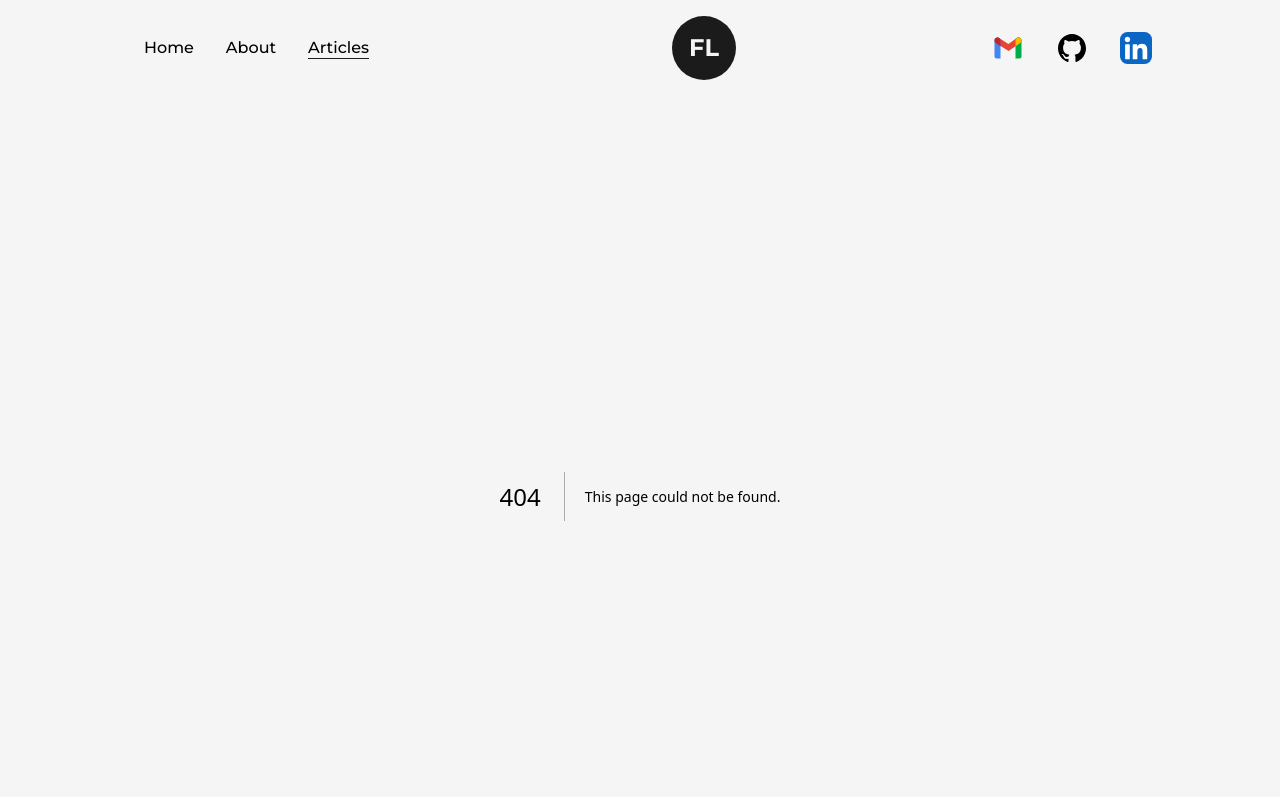
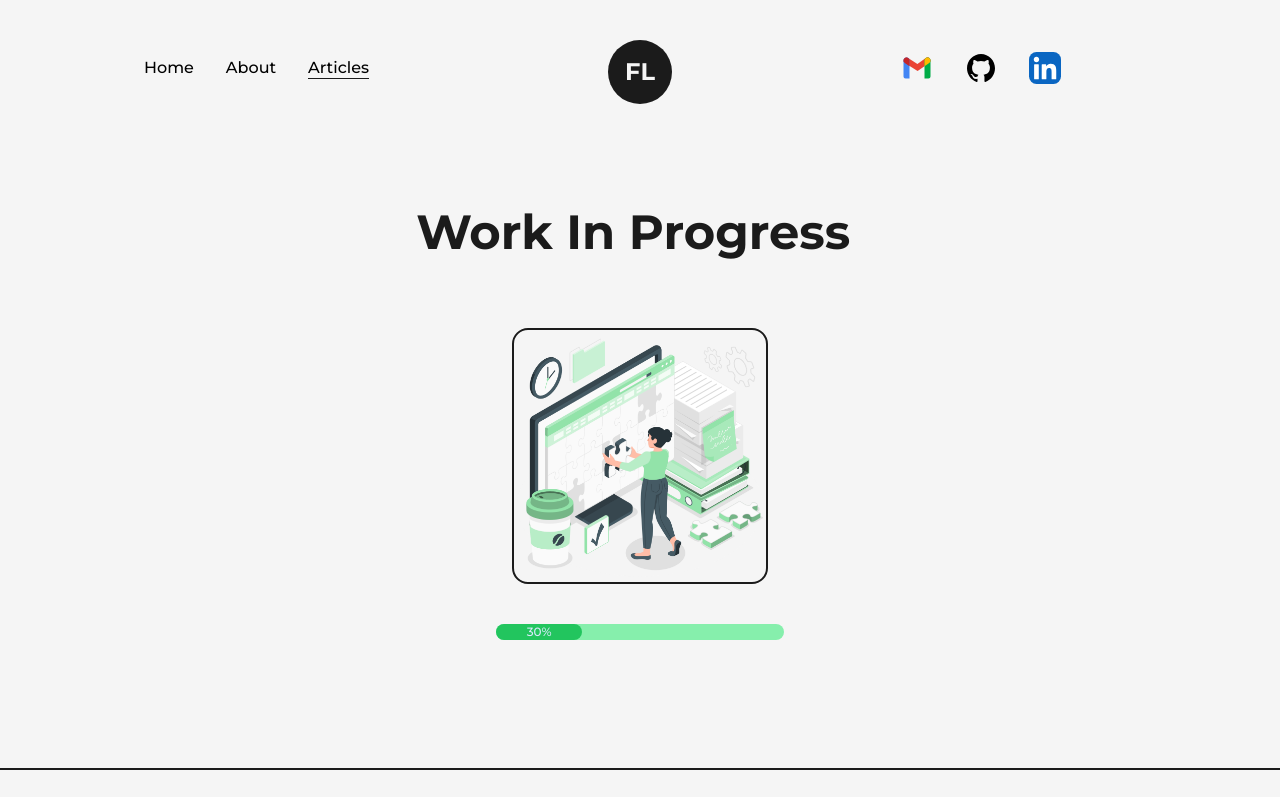
Before and after one commit to joaovianaAlves/Food.L, a Next.js app: page /articles in a window 1280 px wide. Before the commit this address had no page. Shown: the top 797 px of the page. Built offline with nearby package versions, Linux system fonts and the light colour scheme.

Commit message:
Add files via upload

```diff
--- a/src/components/NavBar.js
+++ b/src/components/NavBar.js
@@ -23,13 +23,14 @@ const CustomLink = ({href, title, className=""}) =>{
 
 const NavBar = () =>{
     return(
-        <header className=" w-full px-32 py-8 font-medium flex items-center justify-between">
+        <header className=" w-full px-32 py-8 font-medium grid grid-cols-3 items-center justify-between">
 
             <nav>
                 <CustomLink href="/" title="Home" className="mx-4"/>
                 <CustomLink href="/about" title="About" className="mx-4"/>
                 <CustomLink href="/articles" title="Articles" className="ml-4"/>
             </nav>
+                <Logo/>
             <nav className=" flex items-center justify-center flex-wraps">
 
                 <motion.a href="mailto:joaovitorvianaalves@gmail.com" target={"_blank"} whileHover={{y:-2 }} className="w-8 mr-4">
@@ -45,11 +46,6 @@ const NavBar = () =>{
                 </motion.a>
 
             </nav>
-
-            <div className="absolute left-[50%] top-2
-             translate-x-[50%]">
-                <Logo/>
-            </div>
         </header>
     )
 }
--- /dev/null
+++ b/src/components/Progressbar.js
@@ -0,0 +1,5 @@
+import {Progress} from "@material-tailwind/react"
+
+export default function Example(){
+    return <Progress/>
+}
--- /dev/null
+++ b/src/pages/articles.js
@@ -0,0 +1,33 @@
+import AnimatedText from "@/components/AnimatedText";
+import Layout from "@/components/Layout";
+import Head from "next/head";
+import React from "react";
+import workpic from "../../public/images/profile/Work-in-progress.png"
+import Image from "next/image";
+
+const articles = () => {
+
+    return(
+        <>
+        <Head>
+                <title>Frigde Chef || Articles</title>
+                <meta name="descripition" content="Articles"></meta>
+        </Head>
+        <main className="flex w-full flex-col items-center justify-center">
+            <Layout className="pt-16">
+                <AnimatedText className="mb-16" text="Work in Progress"/>
+                <div className="w-full flex flex-col justify-center items-center gap-10">
+
+                    <div className="col-span-3 w-64 h-64 relative rounded-2xl border-2 border-solid border-dark bg-light">
+                        <Image src={workpic} className="w-full h-full" />
+                    </div>
+                    <div className="w-72 bg-green-300 rounded-full dark:bg-gray-700">
+                        <div className="bg-green-500 text-xs font-medium text-blue-100 text-center p-0.5 leading-none rounded-full w-[30%]">30%</div>
+                    </div>
+                </div>
+            </Layout>
+        </main>
+    </>
+    )
+}
+export default articles
```
Also changed, not shown: public/images/profile/Work-in-progress.png (added).
